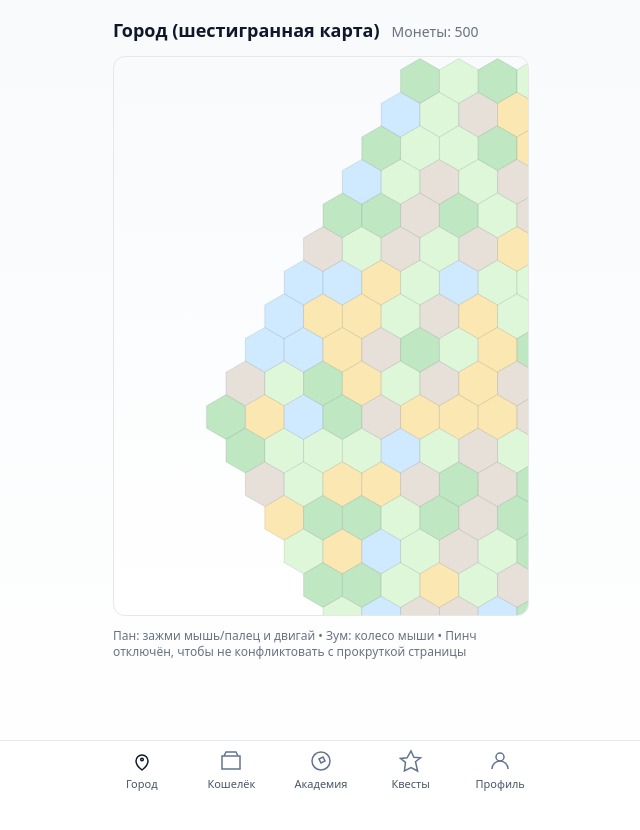
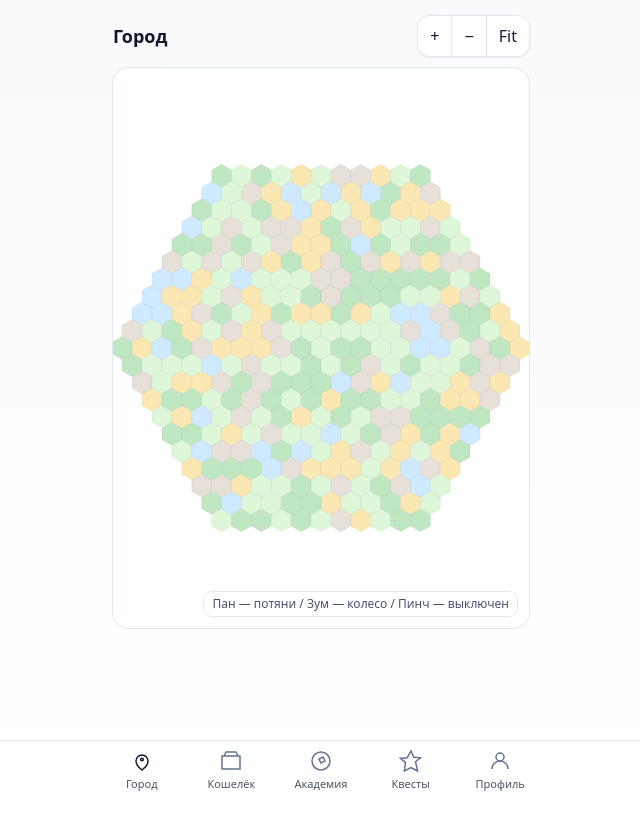
Before and after one commit to ShiruiChan/LORY_LCT, a React (Vite) app: page / in a window 1280 px wide. Shown: the top 830 px of the page, without its empty margins (319-959 px from the left). Built offline with nearby package versions, Linux system fonts and the light colour scheme.

Commit message:
grid: map

```diff
--- a/src/app/pages/City/index.tsx
+++ b/src/app/pages/City/index.tsx
@@ -5,132 +5,178 @@ import React, {
   useRef,
   useState,
 } from "react";
+
+// проверь пути под свой проект
 import { useGame } from "../../store/game";
 import HexTile from "../../components/HexTile";
 import type { Tile } from "../../../types";
 import { axialToPixel } from "../../../lib/hex";
-import {
-  genHexagonGrid,
-  assignBiomes,
-  computeBounds,
-  isWithinViewport,
-} from "../../utils/grid";
-const VIEWPORT_W = 1000;
-const VIEWPORT_H = 720;
+import { genHexagonGrid, assignBiomes } from "../../utils/grid";
+
+// ===== настройки =====
+const BUILD_COST = 100;
 const ZOOM_MIN = 0.4;
 const ZOOM_MAX = 3.5;
-const ZOOM_STEP = 1.1; // mouse wheel multiplier
-const BUILD_COST = 100;
+const ZOOM_STEP = 1.2;
 
-function clamp(n: number, a: number, b: number) {
-  return Math.max(a, Math.min(b, n));
-}
+type ViewBox = { x: number; y: number; w: number; h: number };
 
 export default function CityPage() {
   const { coins, canSpend, spend, addBuildingAt, buildings } = useGame();
-  const wrapRef = useRef<HTMLDivElement | null>(null);
 
-  // ====== Viewport transform (pan/zoom) ======
-  const [zoom, setZoom] = useState(1);
-  const [tx, setTx] = useState(0);
-  const [ty, setTy] = useState(0);
+  const svgRef = useRef<SVGSVGElement | null>(null);
+  const pointersRef = useRef<Set<number>>(new Set());
 
-  const startRef = useRef<{
-    x: number;
-    y: number;
-    tx: number;
-    ty: number;
-  } | null>(null);
+  const [vb, setVb] = useState<ViewBox>({ x: 0, y: 0, w: 1000, h: 700 });
+  const baseRef = useRef<{ w: number; h: number }>({ w: 1000, h: 700 });
 
-  const getLocalPoint = useCallback((clientX: number, clientY: number) => {
-    const el = wrapRef.current!;
-    const rect = el.getBoundingClientRect();
-    return { x: clientX - rect.left, y: clientY - rect.top };
+  // мир: шестиугольник радиуса R + биомы
+  const tiles: Tile[] = useMemo(() => assignBiomes(genHexagonGrid(10), 42), []);
+
+  // ===== utils =====
+  const clampView = useCallback((w: number, h: number) => {
+    const wMin = baseRef.current.w / ZOOM_MAX;
+    const wMax = baseRef.current.w / ZOOM_MIN;
+    const hMin = baseRef.current.h / ZOOM_MAX;
+    const hMax = baseRef.current.h / ZOOM_MIN;
+    return {
+      w: Math.max(wMin, Math.min(wMax, w)),
+      h: Math.max(hMin, Math.min(hMax, h)),
+    };
   }, []);
 
-  const screenToWorld = useCallback(
-    (sx: number, sy: number) => ({ x: (sx - tx) / zoom, y: (sy - ty) / zoom }),
-    [tx, ty, zoom]
+  const fitToScreen = useCallback(() => {
+    if (!svgRef.current || tiles.length === 0) return;
+    let minX = Infinity,
+      maxX = -Infinity,
+      minY = Infinity,
+      maxY = -Infinity;
+    for (const t of tiles) {
+      const { x, y } = axialToPixel(t.coord);
+      if (x < minX) minX = x;
+      if (x > maxX) maxX = x;
+      if (y < minY) minY = y;
+      if (y > maxY) maxY = y;
+    }
+    const pad = 24;
+    const contentW = maxX - minX + pad * 2;
+    const contentH = maxY - minY + pad * 2;
+
+    baseRef.current = { w: contentW, h: contentH };
+    setVb({ x: minX - pad, y: minY - pad, w: contentW, h: contentH });
+  }, [tiles]);
+
+  useEffect(() => {
+    fitToScreen();
+    const ro = new ResizeObserver(() => fitToScreen());
+    if (svgRef.current?.parentElement) ro.observe(svgRef.current.parentElement);
+    return () => ro.disconnect();
+  }, [fitToScreen]);
+
+  // преобразования координат
+  const clientToWorld = useCallback(
+    (clientX: number, clientY: number) => {
+      const svg = svgRef.current!;
+      const rect = svg.getBoundingClientRect();
+      const nx = (clientX - rect.left) / rect.width;
+      const ny = (clientY - rect.top) / rect.height;
+      return { x: vb.x + nx * vb.w, y: vb.y + ny * vb.h };
+    },
+    [vb]
   );
 
-  const onWheel = useCallback(
-    (e: WheelEvent) => {
-      e.preventDefault(); // stop page scroll while interacting with map
-      const { x: lx, y: ly } = getLocalPoint(e.clientX, e.clientY);
-      const { x: wx, y: wy } = screenToWorld(lx, ly);
-      const dir = e.deltaY < 0 ? 1 : -1;
-      const nextZoom = clamp(
-        zoom * (dir > 0 ? ZOOM_STEP : 1 / ZOOM_STEP),
-        ZOOM_MIN,
-        ZOOM_MAX
-      );
-      const nextTx = lx - wx * nextZoom; // keep world point under cursor stable
-      const nextTy = ly - wy * nextZoom;
-      setZoom(nextZoom);
-      setTx(nextTx);
-      setTy(nextTy);
+  const pixelsToWorldDelta = useCallback(
+    (dx: number, dy: number) => {
+      const svg = svgRef.current!;
+      const rect = svg.getBoundingClientRect();
+      return { wx: (dx / rect.width) * vb.w, wy: (dy / rect.height) * vb.h };
     },
-    [getLocalPoint, screenToWorld, zoom]
+    [vb]
   );
 
+  // ===== НАТИВНЫЙ wheel с passive:false — окончательно убирает прокрутку страницы =====
+  const handleWheelNative = useCallback(
+    (e: WheelEvent) => {
+      e.preventDefault(); // критично!
+      // зум вокруг курсора
+      const cursorWorld = clientToWorld(e.clientX, e.clientY);
+      const factor = e.deltaY < 0 ? 1 / ZOOM_STEP : ZOOM_STEP;
+
+      const nextW = vb.w * factor;
+      const nextH = vb.h * factor;
+      const { w, h } = clampView(nextW, nextH);
+
+      const svg = svgRef.current!;
+      const rect = svg.getBoundingClientRect();
+      const nx = (e.clientX - rect.left) / rect.width;
+      const ny = (e.clientY - rect.top) / rect.height;
+
+      const x = cursorWorld.x - nx * w;
+      const y = cursorWorld.y - ny * h;
+
+      setVb({ x, y, w, h });
+    },
+    [clientToWorld, clampView, vb.w, vb.h]
+  );
+
+  useEffect(() => {
+    const el = svgRef.current;
+    if (!el) return;
+    el.addEventListener("wheel", handleWheelNative, { passive: false });
+    return () => el.removeEventListener("wheel", handleWheelNative as any);
+  }, [handleWheelNative]);
+
+  // панорамирование Pointer Events
+  const dragRef = useRef<{ x: number; y: number; vb: ViewBox } | null>(null);
+
   const onPointerDown = useCallback(
-    (e: React.PointerEvent) => {
-      const el = wrapRef.current;
-      if (!el) return;
-      el.setPointerCapture(e.pointerId);
-      const p = getLocalPoint(e.clientX, e.clientY);
-      startRef.current = { x: p.x, y: p.y, tx, ty };
+    (e: React.PointerEvent<SVGSVGElement>) => {
+      const svg = svgRef.current;
+      if (!svg) return;
+      svg.setPointerCapture(e.pointerId);
+      pointersRef.current.add(e.pointerId);
+      dragRef.current = { x: e.clientX, y: e.clientY, vb };
     },
-    [getLocalPoint, tx, ty]
+    [vb]
   );
 
   const onPointerMove = useCallback(
-    (e: React.PointerEvent) => {
-      if (!startRef.current) return;
-      const p = getLocalPoint(e.clientX, e.clientY);
-      const dx = p.x - startRef.current.x;
-      const dy = p.y - startRef.current.y;
-      setTx(startRef.current.tx + dx);
-      setTy(startRef.current.ty + dy);
+    (e: React.PointerEvent<SVGSVGElement>) => {
+      if (!dragRef.current) return;
+      const dx = e.clientX - dragRef.current.x;
+      const dy = e.clientY - dragRef.current.y;
+      const { wx, wy } = pixelsToWorldDelta(dx, dy);
+      const { vb: start } = dragRef.current;
+      setVb({ x: start.x - wx, y: start.y - wy, w: start.w, h: start.h });
     },
-    [getLocalPoint]
+    [pixelsToWorldDelta]
   );
 
-  const endPan = useCallback((e: React.PointerEvent) => {
-    const el = wrapRef.current;
-    if (el)
+  const onPointerUpOrCancel = useCallback(
+    (e: React.PointerEvent<SVGSVGElement>) => {
       try {
-        el.releasePointerCapture(e.pointerId);
+        svgRef.current?.releasePointerCapture(e.pointerId);
       } catch {}
-    startRef.current = null;
-  }, []);
+      pointersRef.current.delete(e.pointerId);
+      dragRef.current = null;
+    },
+    []
+  );
 
-  useEffect(() => {
-    const el = wrapRef.current;
-    if (!el) return;
-    el.addEventListener("wheel", onWheel, { passive: false });
-    return () => el.removeEventListener("wheel", onWheel as any);
-  }, [onWheel]);
+  // кнопки +/−/Fit
+  const zoomBy = useCallback(
+    (factor: number) => {
+      const cx = vb.x + vb.w / 2;
+      const cy = vb.y + vb.h / 2;
+      const nextW = vb.w * factor;
+      const nextH = vb.h * factor;
+      const { w, h } = clampView(nextW, nextH);
+      setVb({ x: cx - w / 2, y: cy - h / 2, w, h });
+    },
+    [vb, clampView]
+  );
 
-  // ====== World generation ======
-  const world: Tile[] = useMemo(() => assignBiomes(genHexagonGrid(10), 42), []); // R=40 → ~4901 tiles
-
-  // ====== Zoom-to-fit on mount ======
-  useEffect(() => {
-    if (!world.length) return;
-    const { minX, maxX, minY, maxY, width, height } = computeBounds(world);
-    const pad = 24;
-    const zx = (VIEWPORT_W - pad * 2) / width;
-    const zy = (VIEWPORT_H - pad * 2) / height;
-    const nextZoom = clamp(Math.min(zx, zy), ZOOM_MIN, ZOOM_MAX);
-    const cx = (minX + maxX) / 2;
-    const cy = (minY + maxY) / 2;
-    setZoom(nextZoom);
-    setTx(VIEWPORT_W / 2 - cx * nextZoom);
-    setTy(VIEWPORT_H / 2 - cy * nextZoom);
-  }, [world.length]);
-
-  // ====== Click to build ======
+  // клик по тайлу → дом
   const handleTileClick = useCallback(
     (t: Tile) => {
       if (!canSpend(BUILD_COST)) {
@@ -145,77 +191,88 @@ export default function CityPage() {
     [addBuildingAt, canSpend, spend]
   );
 
-  const getBPos = (b: any) => (b.position ? b.position : { x: b.x, y: b.y });
-
-  // ====== Project tiles to screen + cull (perf) ======
-  const projected = useMemo(() => {
-    const arr: Array<{ t: Tile; sx: number; sy: number }> = [];
-    for (const t of world) {
-      const { x, y } = axialToPixel(t.coord);
-      const sx = x * zoom + tx;
-      const sy = y * zoom + ty;
-      if (isWithinViewport(sx, sy, VIEWPORT_W, VIEWPORT_H, 80)) {
-        arr.push({ t, sx, sy });
-      }
-    }
-    return arr;
-  }, [world, zoom, tx, ty]);
-
   return (
     <div className="p-4 space-y-3">
-      <div className="flex items-baseline gap-3">
-        <h1 className="text-lg font-semibold">Город (шестигранная карта)</h1>
-        <span className="text-sm text-gray-500">
-          Монеты: {Math.floor(coins)}
-        </span>
+      <div className="flex items-center justify-between">
+        <h1 className="text-lg font-semibold">Город</h1>
+        <div className="inline-flex rounded-xl overflow-hidden shadow ring-1 ring-slate-200">
+          <button
+            className="px-3 py-2 bg-white hover:bg-slate-50"
+            onClick={() => zoomBy(1 / ZOOM_STEP)}
+            title="Приблизить"
+          >
+            +
+          </button>
+          <button
+            className="px-3 py-2 bg-white hover:bg-slate-50 border-l border-slate-200"
+            onClick={() => zoomBy(ZOOM_STEP)}
+            title="Отдалить"
+          >
+            −
+          </button>
+          <button
+            className="px-3 py-2 bg-white hover:bg-slate-50 border-l border-slate-200"
+            onClick={fitToScreen}
+            title="Подогнать к экрану"
+          >
+            Fit
+          </button>
+        </div>
       </div>
 
-      <div
-        ref={wrapRef}
-        className="map-root"
+      <div className="rounded-2xl overflow-hidden ring-1 ring-slate-200 bg-white">
+        <div className="h-[70vh] relative">
+          <svg
+            ref={svgRef}
+            viewBox={`${vb.x} ${vb.y} ${vb.w} ${vb.h}`}
+            width="100%"
+            height="100%"
+            onPointerDown={onPointerDown}
+            onPointerMove={onPointerMove}
+            onPointerUp={onPointerUpOrCancel}
+            onPointerCancel={onPointerUpOrCancel}
+            // НЕТ onWheel здесь — нативный listener добавляется в useEffect с passive:false
             style={{
-          width: "100%", // <-- вместо фиксированного VIEWPORT_W
-          height: "70vh", // или фиксированная высота в % экрана
-          maxWidth: VIEWPORT_W, // ограничение сверху, если нужно
-          maxHeight: VIEWPORT_H,
-          border: "1px solid #e5e7eb",
-          borderRadius: 12,
-          overflow: "hidden",
               touchAction: "none",
-          position: "relative",
-          background: "linear-gradient(180deg,#f8fafc,#fff)",
+              cursor: pointersRef.current.size ? "grabbing" : "grab",
+              display: "block",
+              // Дополнительно: помогает против «цепного» скролла на некоторых браузерах
+              overscrollBehavior: "none" as any,
             }}
           >
-        <svg
-          width="100%" // SVG тоже растягивается
-          height="100%"
-          style={{ display: "block" }}
-        >
-          <g transform={`translate(${tx},${ty}) scale(${zoom})`}>
-            {projected.map(({ t }) => (
+            <g transform="translate(0,0)">
+              {tiles.map((t) => (
                 <HexTile
                   key={t.id}
                   tile={t}
                   interactive
-                onClick={() => handleTileClick(t)}
+                  onClick={handleTileClick}
                 />
               ))}
 
-            {buildings.map((b) => {
-              const p = getBPos(b);
+              {buildings.map((b: any) => {
+                const { x, y } = axialToPixel(b.coord);
+                const size = 12;
                 return (
-                <g key={b.id} transform={`translate(${p.x},${p.y})`}>
-                  <rect x={-6} y={-6} width={12} height={12} fill="#0f172a" />
+                  <g key={b.id} transform={`translate(${x},${y})`}>
+                    <rect
+                      x={-size / 2}
+                      y={-size / 2}
+                      width={size}
+                      height={size}
+                      fill="#0f172a"
+                      pointerEvents="none"
+                    />
                   </g>
                 );
               })}
             </g>
           </svg>
+
+          <div className="absolute bottom-3 right-3 text-xs text-slate-600 bg-white/80 backdrop-blur rounded-lg px-2 py-1 ring-1 ring-slate-200">
+            Пан — потяни / Зум — колесо / Пинч — выключен
           </div>
-
-      <div className="text-xs text-gray-500">
-        Пан: зажми мышь/палец и двигай • Зум: колесо мыши • Пинч отключён, чтобы
-        не конфликтовать с прокруткой страницы
+        </div>
       </div>
     </div>
   );
```
Also changed, not shown: src/app/components/HexTile.tsx (+37 -12 lines). Lines whose indentation alone changed are shown as unchanged.
